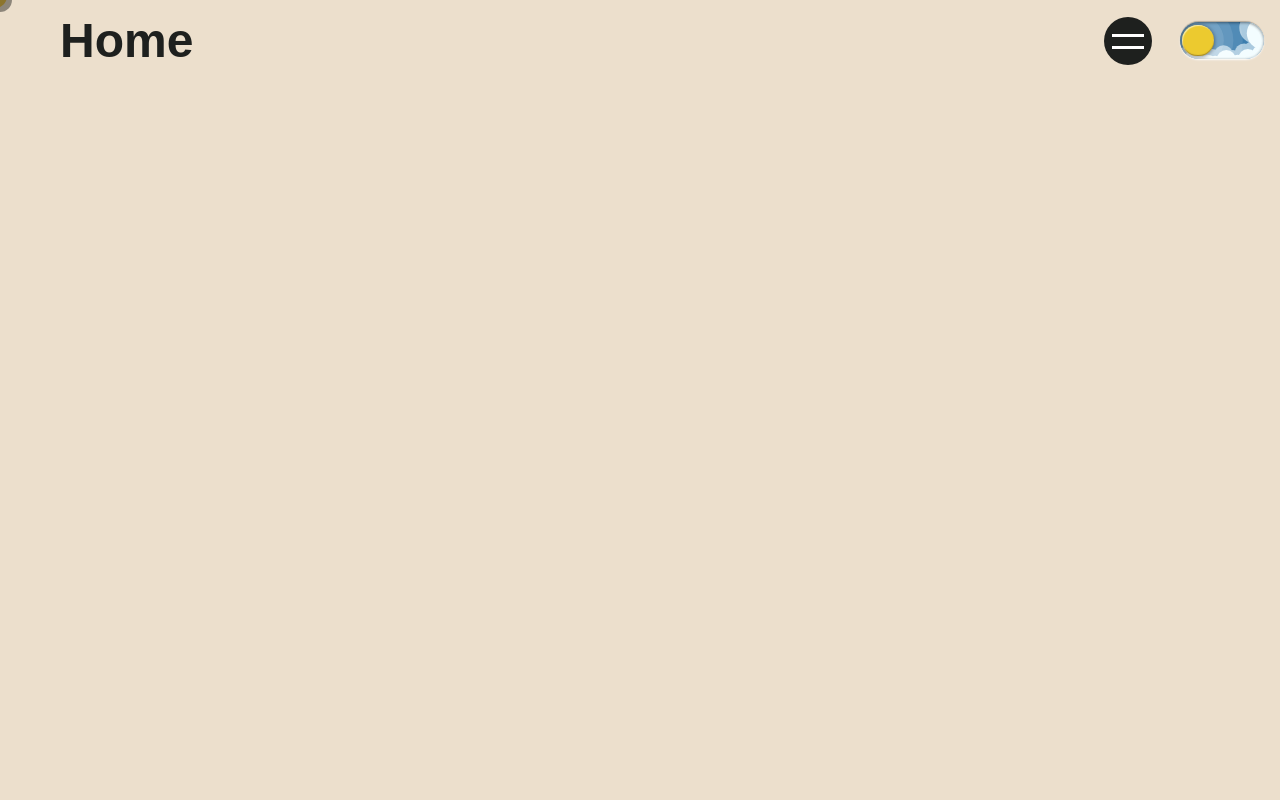
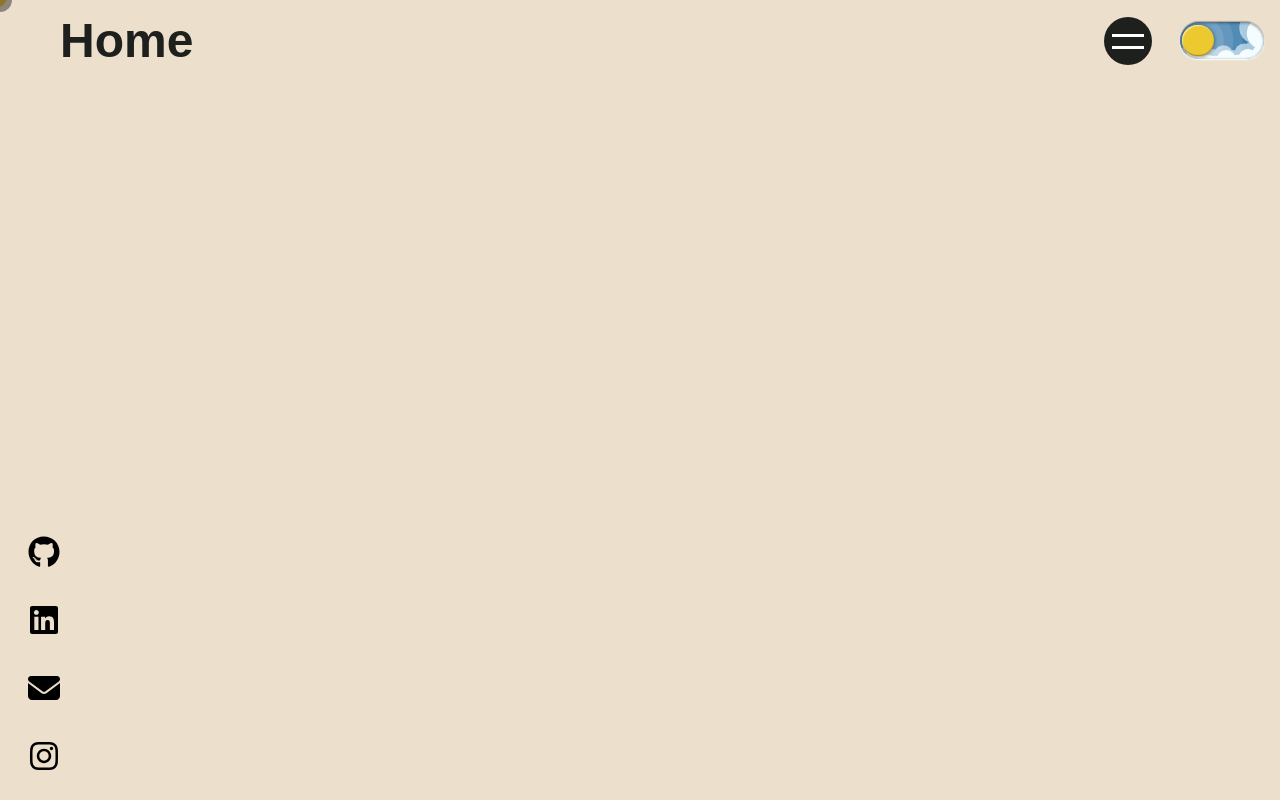
Before and after one commit to premsharma1231/Purvish_Portfolio, a React (Create React App) app: page / in a window 1280 px wide. Shown: the top 800 px of the page. Built offline with nearby package versions, Linux system fonts and the light colour scheme; a web font is replaced by a local one.

Commit message:
Updated code with new features/fixes

```diff
--- a/src/App.js
+++ b/src/App.js
@@ -100,7 +100,7 @@ function App() {
     <>
     <Router>
     <Navbar />
-    {/* <Platforms /> */}
+    <Platforms />
     <Cursor />
     <AnimatedRoutes />
     </Router>
--- a/src/Components/Platforms.js
+++ b/src/Components/Platforms.js
@@ -19,7 +19,7 @@ function Platforms(){
   <a href="https://github.com/premsharma1231"
   target="_blank"
   rel="noopener noreferrer"><FontAwesomeIcon
-    className="w-8 h-8 bg-black text-white hover:bg-white hover:text-black rounded-full transition-all p-2 hover:cursor-pointer"
+    className="w-8 h-8 text-black  hover:text-gray-700 rounded-full transition-all p-2 hover:cursor-pointer"
     icon={faGithub}
     // bounce
   /></a>
@@ -28,7 +28,7 @@ function Platforms(){
   <a href="https://www.linkedin.com/in/sharma-purvish-591120248/"
   target="_blank"
   rel="noopener noreferrer"><FontAwesomeIcon
-    className="w-8 h-8 bg-black text-white hover:bg-white hover:text-black rounded-full transition-all p-2 hover:cursor-pointer"
+    className="w-8 h-8 text-black  hover:text-gray-700 rounded-full transition-all p-2 hover:cursor-pointer"
     icon={faLinkedin}
     // bounce
   /></a>
@@ -37,7 +37,7 @@ function Platforms(){
   <a href="mailto:premsharma786zx@gmail.com"
   target="_blank"
   rel="noopener noreferrer"><FontAwesomeIcon
-    className="w-8 h-8 bg-black text-white hover:bg-white hover:text-black rounded-full transition-all p-2 hover:cursor-pointer"
+    className="w-8 h-8 text-black  hover:text-gray-700 rounded-full transition-all p-2 hover:cursor-pointer"
     icon={faEnvelope}
     // bounce
   /></a>
@@ -46,7 +46,7 @@ function Platforms(){
   <a href="https://www.instagram.com/premmsharmaaaa/"
   target="_blank"
   rel="noopener noreferrer"><FontAwesomeIcon
-    className="w-8 h-8 bg-black text-white hover:bg-white hover:text-black rounded-full transition-all p-2 hover:cursor-pointer"
+    className="w-8 h-8 text-black  hover:text-gray-700 rounded-full transition-all p-2 hover:cursor-pointer"
     icon={faInstagram}
     // bounce
   /></a>
--- a/src/Components/content.js
+++ b/src/Components/content.js
@@ -54,7 +54,7 @@ const Content = () => {
 
     return (
         <>
-        <Platforms/>
+        {/* <Platforms/> */}
                 <div id="typewriter" className="flex flex-col mt-12 justify-center items-center text-center">
                     <span class="font-Teko font-extrabold text-6xl heyiam">HEY I AM <span id="meraname" class="underline">Purvish Sharma</span></span>
                     <span class="font-Teko font-extrabold text-6xl">BUT YOU CAN CALL ME <span id="premname" class="underline">Prem</span></span>
```
